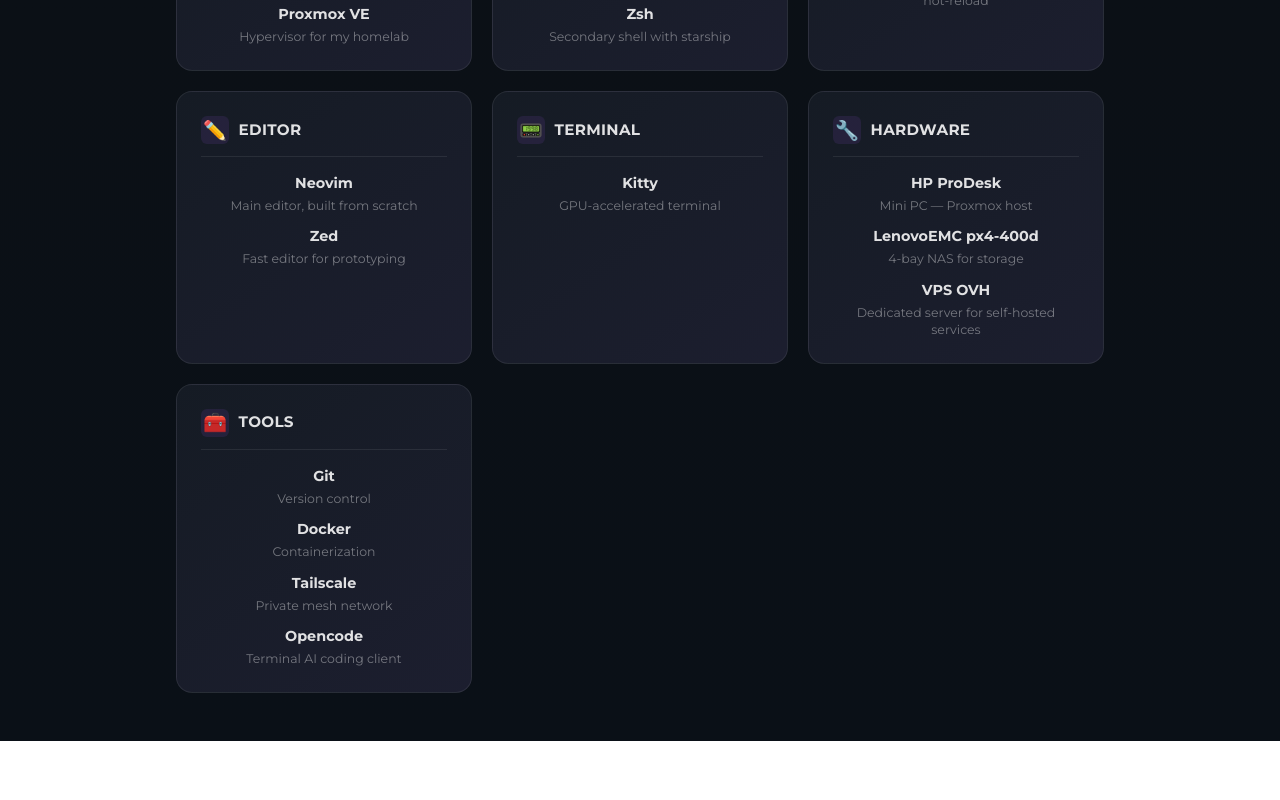
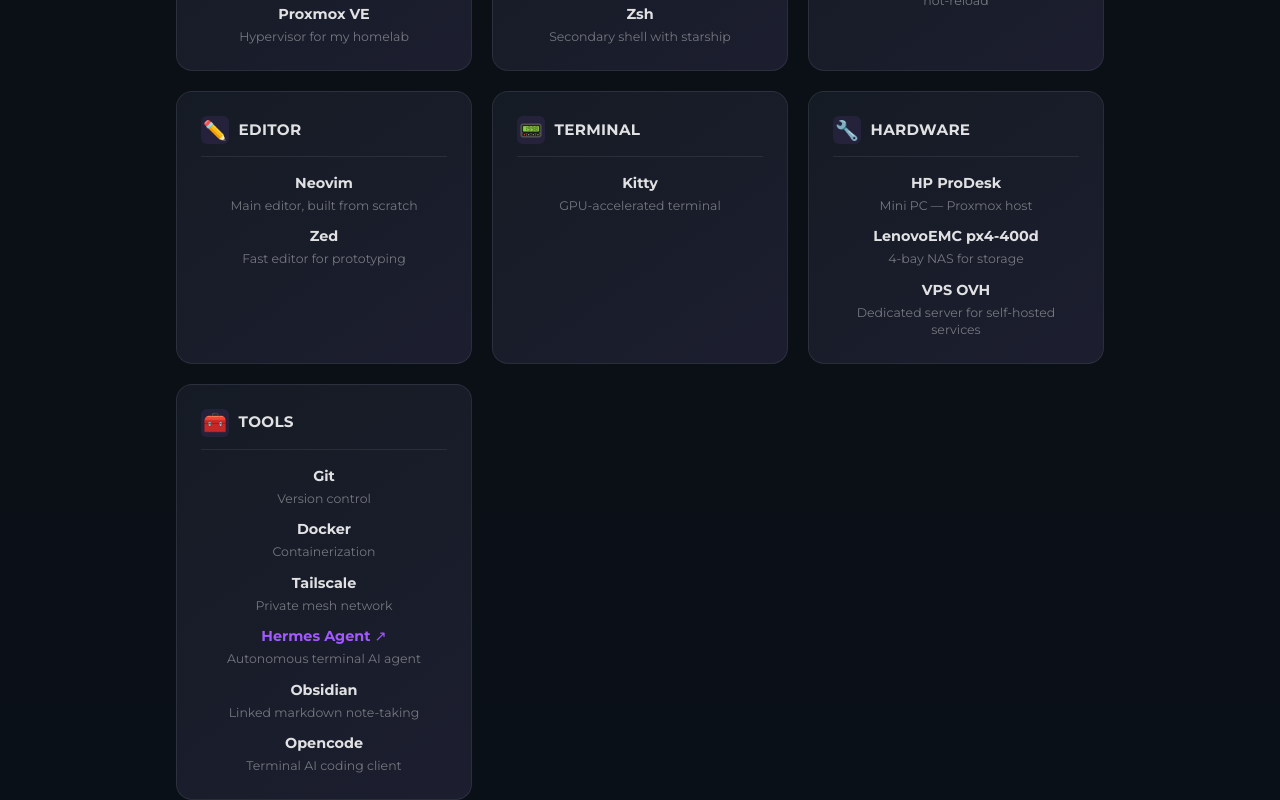
Before and after one commit to lucasskvn/lucasskvn.github.io, a React (Vite) app: page /about in a window 1280 px wide. Shown: the part 859-1659 px from the top of the page. Before the commit the page ends 1600 px from the top, so only its background shows below. Built offline with nearby package versions, Linux system fonts and the light colour scheme; no server answers.

Commit message:
[UPDATE] Add Hermes Agent (with repo link) and Obsidian to tools

```diff
--- a/src/components/Setup.tsx
+++ b/src/components/Setup.tsx
@@ -26,6 +26,8 @@
     { name: 'Git', desc: { fr: 'Gestion de versions', en: 'Version control' } },
     { name: 'Docker', desc: { fr: 'Conteneurisation', en: 'Containerization' } },
     { name: 'Tailscale', desc: { fr: 'Réseau maillé privé', en: 'Private mesh network' } },
+    { name: 'Hermes Agent', desc: { fr: 'Agent IA autonome en terminal', en: 'Autonomous terminal AI agent' }, link: 'https://github.com/NousResearch/hermes-agent' },
+    { name: 'Obsidian', desc: { fr: 'Prise de notes en markdown lié', en: 'Linked markdown note-taking' } },
     { name: 'Opencode', desc: { fr: 'Client IA pour le code en terminal', en: 'Terminal AI coding client' } },
   ],
 };
```
Also changed, not shown: 1 other file (tests, documents, lock files or other folders).
